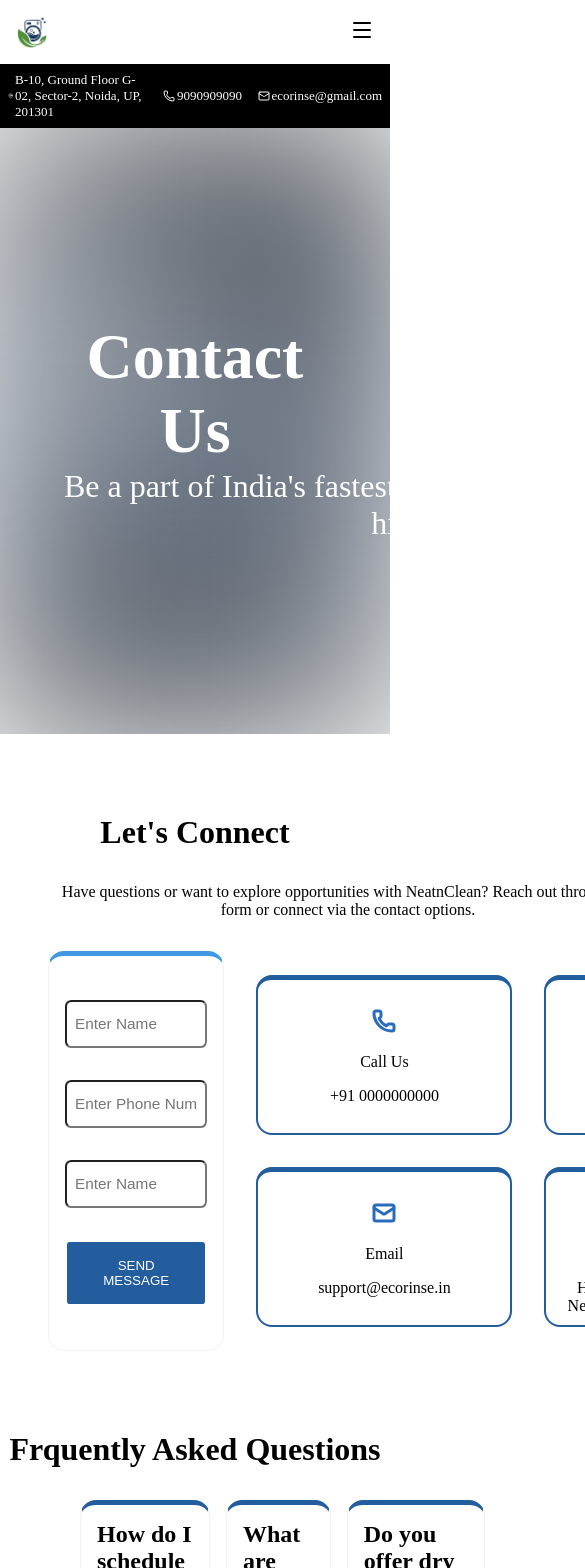
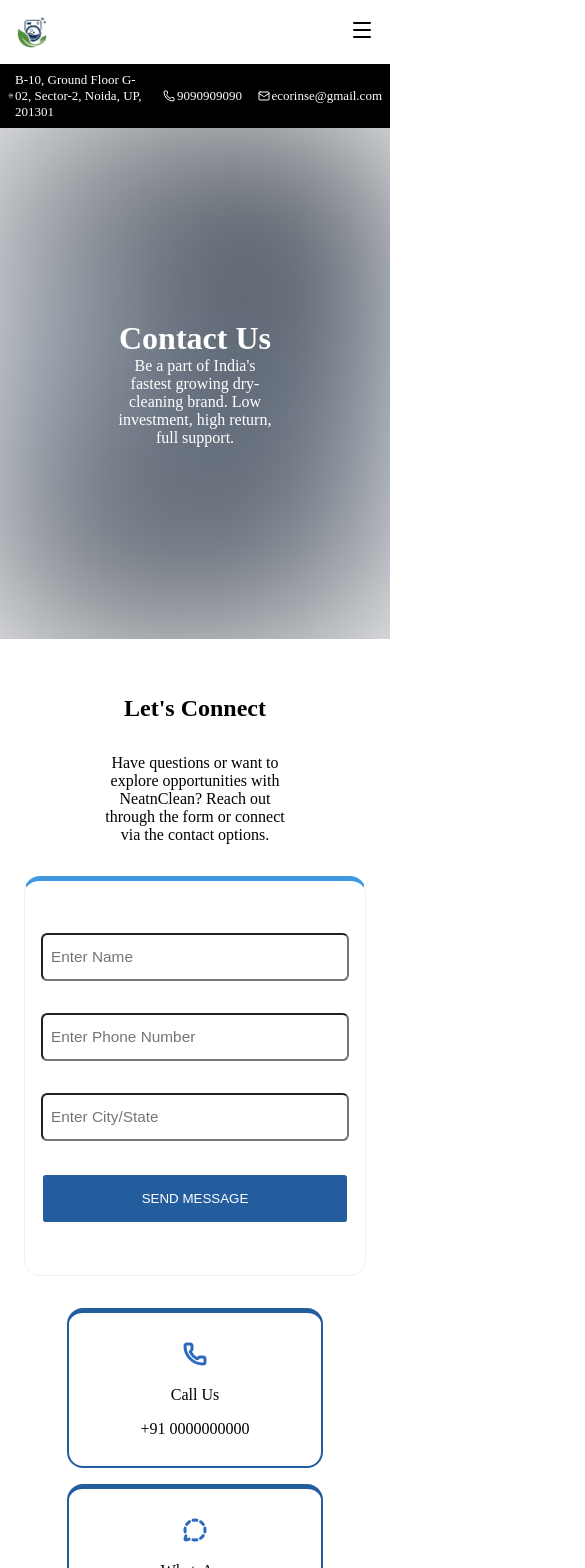
Before and after one commit to suman277/ecorinse, a React (Vite) app: page /contact-us in a window 390 px wide. Shown: the top 1568 px of the page, 585 px wide, since content can reach past the window. Built offline with nearby package versions, Linux system fonts and the light colour scheme.

Commit message:
added responsive for rest of the pages

```diff
--- a/src/components/about-us/AboutUs.jsx
+++ b/src/components/about-us/AboutUs.jsx
@@ -15,7 +15,7 @@
   return (
     <div className={style.mainContainer}>
       <div className={style.aboutContainer}>
-        <h1>About Us</h1>
+        <h1 className={style.aboutHeading}>About Us</h1>
         <p className={style.aboutText}>
           Be a part of India's fastest growing dry-cleaning brand. Low
           investment, high return, full support.
@@ -84,11 +84,27 @@
         </div>
       </div>
       <div className={style.aboutDetails}>
-        <WidthFeature details={aboutUsDetails} />
+        <Feature
+          headingColor={"white"}
+          details={whyWeStand}
+          borderTop={true}
+          logoColor={"#2B6BBD"}
+          includeBorderRadius={true}
+          stroke={"3"}
+          size={"30"}
+        />
       </div>
       <div className={style.standForDetails}>
-        <h1 className={style.standHeading}>What We Stand For</h1>
-        <WidthFeature details={whyWeStand} />
+        <Feature
+          header={"What We Stand For"}
+          headingColor={"white"}
+          details={whyWeStand}
+          borderTop={true}
+          logoColor={"#2B6BBD"}
+          includeBorderRadius={true}
+          stroke={"3"}
+          size={"30"}
+        />
       </div>
       <div className={style.recognition}>
         <Feature
--- a/src/components/about-us/AboutUs.module.css
+++ b/src/components/about-us/AboutUs.module.css
@@ -49,8 +49,9 @@
 }
 
 .paraTag {
+  font-size: 1.5rem;
+  word-wrap: break-word;
   text-align: center;
-  font-size: 1.5rem;
 }
 
 .teamGoals {
@@ -99,11 +100,41 @@
   padding: 2rem;
 }
 
-.standHeading{
-    text-align: center;
-    color: white;
+.standHeading {
+  text-align: center;
+  color: white;
 }
 
-.community{
-    background-color: #0B1B2B;
+.community {
+  background-color: #0b1b2b;
 }
+
+@media (max-width: 768px) {
+  .aboutContainer {
+    padding: 5rem;
+  }
+  .paraTag {
+    font-size: 1rem;
+  }
+  .aboutHighlight {
+    padding: 2rem;
+    display: flex;
+    flex-direction: column;
+  }
+  .aboutContent {
+    display: flex;
+    gap: 1rem;
+    padding: 1rem;
+    text-align: center;
+  }
+  .contentHeading {
+    font-size: 1rem;
+  }
+  .teamGoals{
+    flex-direction: column;
+    padding: 2.5rem;
+  }
+  .goalContent{
+    font-size: 0.8rem;
+  }
+}
--- a/src/components/common-components/feature/Feature.module.css
+++ b/src/components/common-components/feature/Feature.module.css
@@ -19,6 +19,8 @@
   display: flex;
   width: 100%;
   justify-content: space-evenly;
+  flex-wrap: wrap;
+  gap: 2rem;
 }
 
 .processWrapper {
--- a/src/components/contact-us/Contact.module.css
+++ b/src/components/contact-us/Contact.module.css
@@ -38,8 +38,7 @@
 }
 
 .getFormDetail {
-  padding-block: 3rem;
-  padding-inline: 3rem;
+  padding: 3rem;
 }
 
 .heroDetail {
@@ -110,13 +109,12 @@
   height: 10rem;
 }
 
-.askedQuestionsContainer{
+.askedQuestionsContainer {
   display: flex;
   flex-direction: column;
   gap: 2rem;
   padding-block: 2rem;
 }
-
 
 .askedContainer {
   display: grid;
@@ -136,19 +134,63 @@
   border-radius: 1rem;
 }
 
-.askedQuestionsContainer h1{
+.askedQuestionsContainer h1 {
   text-align: center;
 }
 
-.askedDetail{
+.askedDetail {
   text-align: center;
 }
 
-.askedHeading{
+.askedHeading {
   font-size: 1.5rem;
   font-weight: bold;
 }
 
-.supportHours{
-    background-color: #0B1B2B;
+.supportHours {
+  background-color: #0b1b2b;
 }
+
+@media (max-width: 768px) {
+  .heroContainer {
+    font-size: 1rem;
+  }
+  .heroDetail {
+    width: 10rem;
+  }
+  .getFormDetail {
+    padding: 1.5rem;
+  }
+  .contentDetails h1 {
+    font-size: 1.5rem;
+  }
+  .heroDetails {
+    width: 200px;
+    margin: 0 auto;
+  }
+  .formWorks {
+    flex-direction: column;
+  }
+  .askedContainer {
+    display: grid;
+    grid-template-columns: repeat(1, 1fr);
+    gap: 1rem;
+    padding-inline: 2rem;
+
+  }
+  .askedQuestionsContainer h1 {
+    font-size: 1rem;
+  }
+
+  .inputFromWrapper{
+    width: 100%;
+  }
+
+  .contactWays {
+    grid-template-columns: repeat(1, 1fr);
+    gap: 1rem;
+    width: 100%;
+    align-items: center;
+    justify-items: center;
+  }
+}
--- a/src/components/contact-us/ContactUs.jsx
+++ b/src/components/contact-us/ContactUs.jsx
@@ -7,7 +7,7 @@
   showContactDetails,
   askedQuestions,
   supportHours,
-  waysToReachUs
+  waysToReachUs,
 } from "../../utils/UtilsData";
 
 const ContactUs = () => {
@@ -16,7 +16,7 @@
     contactNo: "",
     city: "",
   });
-  const handleChange = () => {
+  const handleChange = (e) => {
     const { name, value } = e.target;
     setForm((prev) => ({
       ...prev,
@@ -48,23 +48,23 @@
               placeholder="Enter Name"
               name="name"
               value={form.name}
-              onChange={() => handleChange(e)}
+              onChange={(e) => handleChange(e)}
+            />
+            <input
+              className={style.inputTextField}
+              type="number"
+              placeholder="Enter Phone Number"
+              name="contactNo"
+              value={form.contactNo}
+              onChange={(e) => handleChange(e)}
             />
             <input
               className={style.inputTextField}
               type="text"
-              placeholder="Enter Phone Number"
-              name="contactNo"
-              value={form.contactNo}
-              onChange={() => handleChange(e)}
-            />
-            <input
-              className={style.inputTextField}
-              type="text"
-              placeholder="Enter Name"
+              placeholder="Enter City/State"
               name="city"
               value={form.city}
-              onChange={() => handleChange(e)}
+              onChange={(e) => handleChange(e)}
             />
             <button className={style.btnClass}>SEND MESSAGE</button>
           </div>
```
Lines whose indentation alone changed are shown as unchanged.
